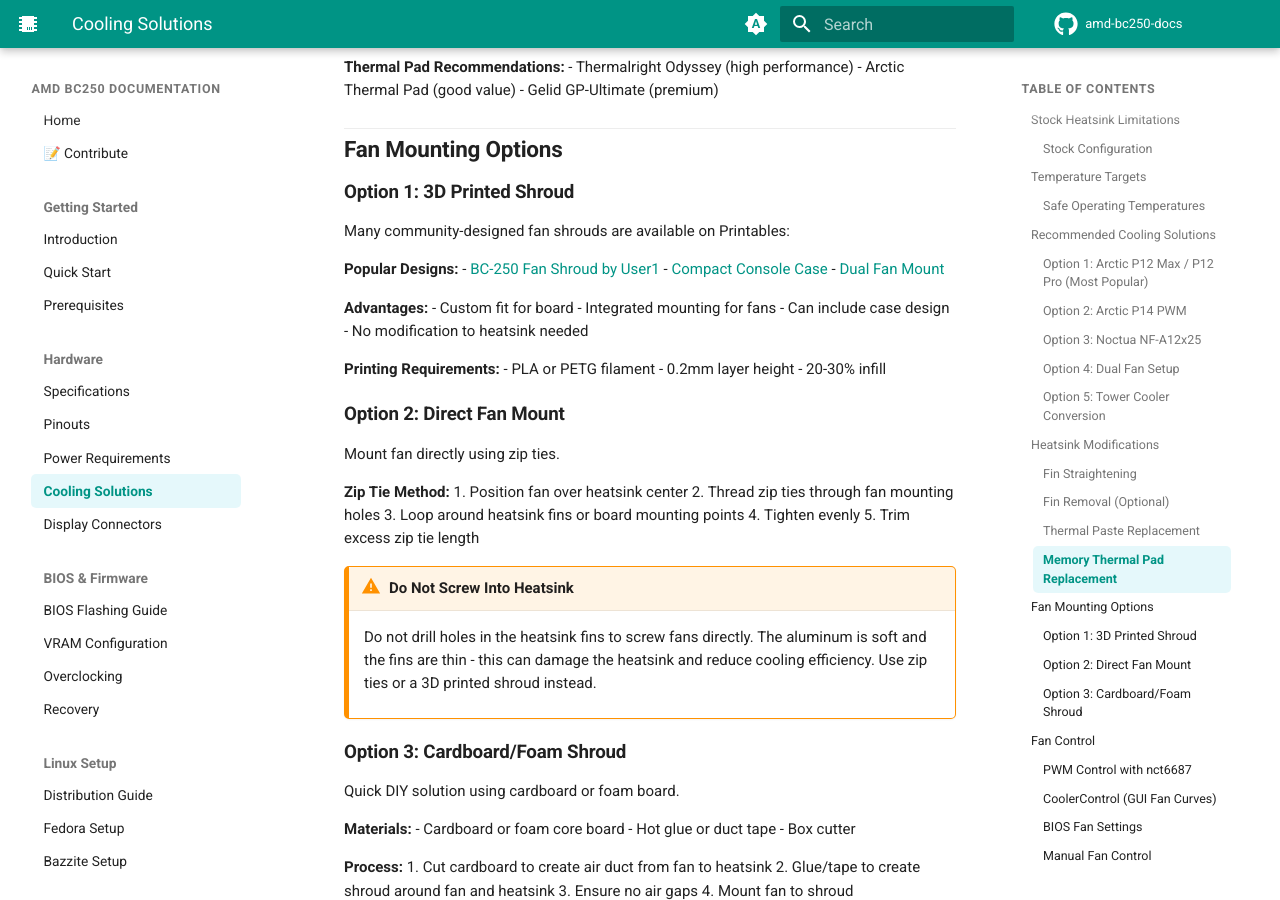
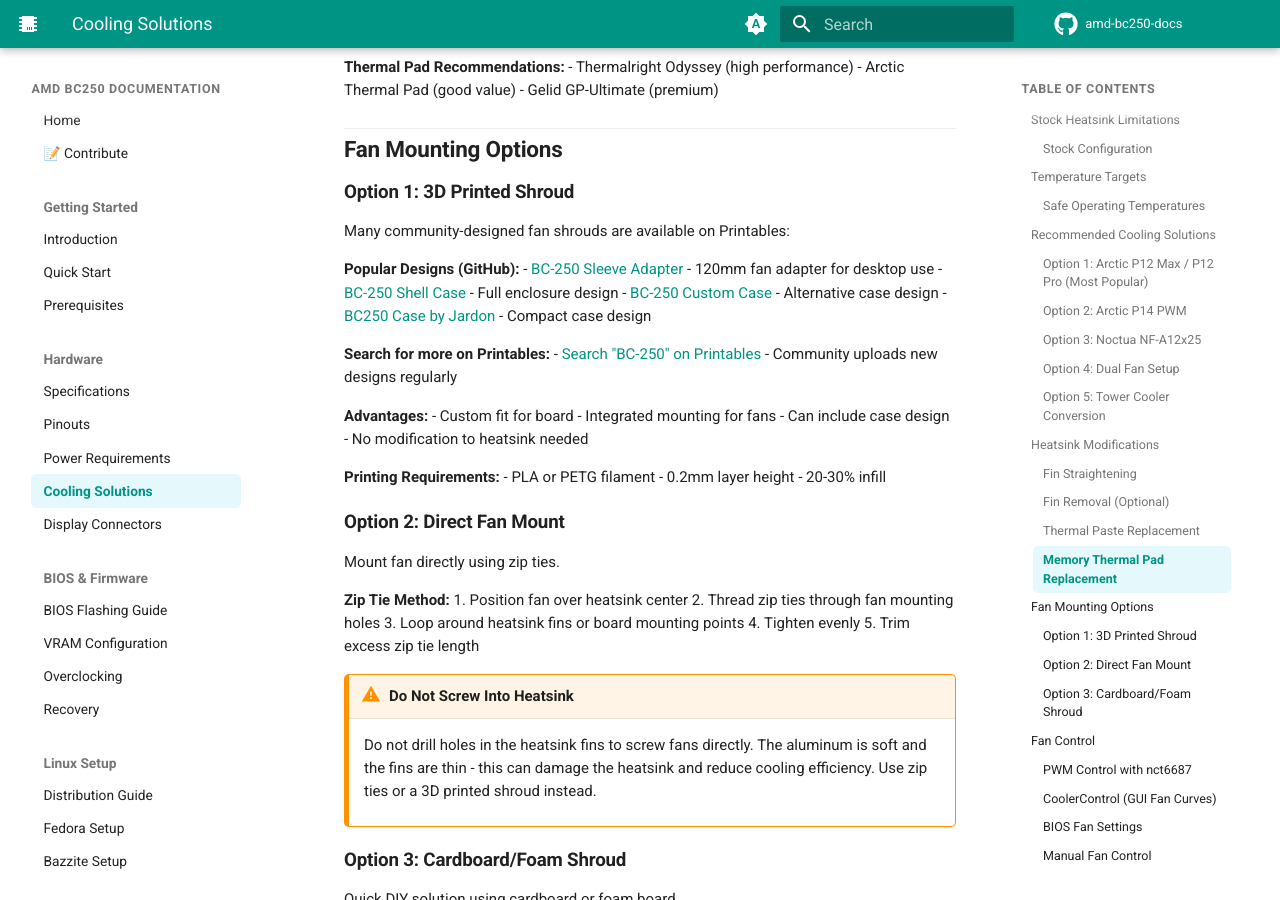
Before and after one commit to elektricM/amd-bc250-docs, an MkDocs documentation site: the page built from docs/hardware/cooling.md, in a window 1280 px wide and 900 px high, scrolled down 4286 px. Built offline with MkDocs 1.6.1 and Material for MkDocs 9.7.7, drawn with Linux system fonts in a browser that asks for light colours; comment, search, counter and statistics services are not loaded; the version menu is left out.

Commit message:
fix: replace broken Printables links with working GitHub repos
Fixes #4 - Fan Mounting Options links were pointing to generic printables.com
instead of specific models.

Added:
- BC-250 Sleeve Adapter by onemorecap
- BC-250 Shell Case by onemorecap
- BC-250 Custom Case by isaacalvex
- BC250 Case by jardon
- Link to Printables search for more designs

```diff
--- a/docs/hardware/cooling.md
+++ b/docs/hardware/cooling.md
@@ -225,10 +225,14 @@
 
 Many community-designed fan shrouds are available on Printables:
 
-**Popular Designs:**
-- [BC-250 Fan Shroud by User1](https://www.printables.com)
-- [Compact Console Case](https://www.printables.com)
-- [Dual Fan Mount](https://www.printables.com)
+**Popular Designs (GitHub):**
+- [BC-250 Sleeve Adapter](https://github.com/onemorecap/bc-250-sleeve-adapter) - 120mm fan adapter for desktop use
+- [BC-250 Shell Case](https://github.com/onemorecap/bc-250-shell-case) - Full enclosure design
+- [BC-250 Custom Case](https://github.com/isaacalvex/BC-250-Custom-Case) - Alternative case design
+- [BC250 Case by Jardon](https://github.com/jardon/bc250-case) - Compact case design
+
+**Search for more on Printables:**
+- [Search "BC-250" on Printables](https://www.printables.com/search/models?q=BC-250) - Community uploads new designs regularly
 
 **Advantages:**
 - Custom fit for board
```
